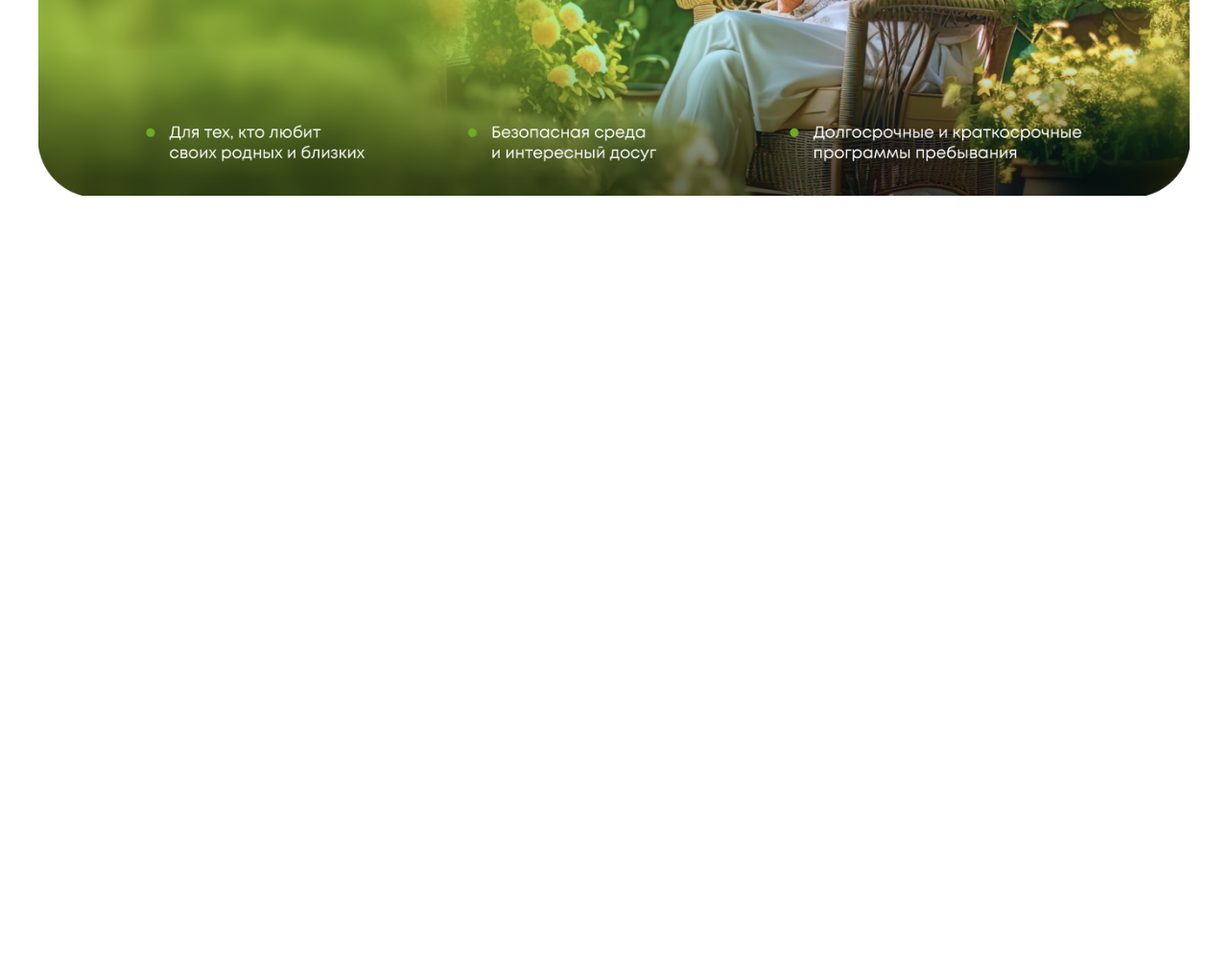
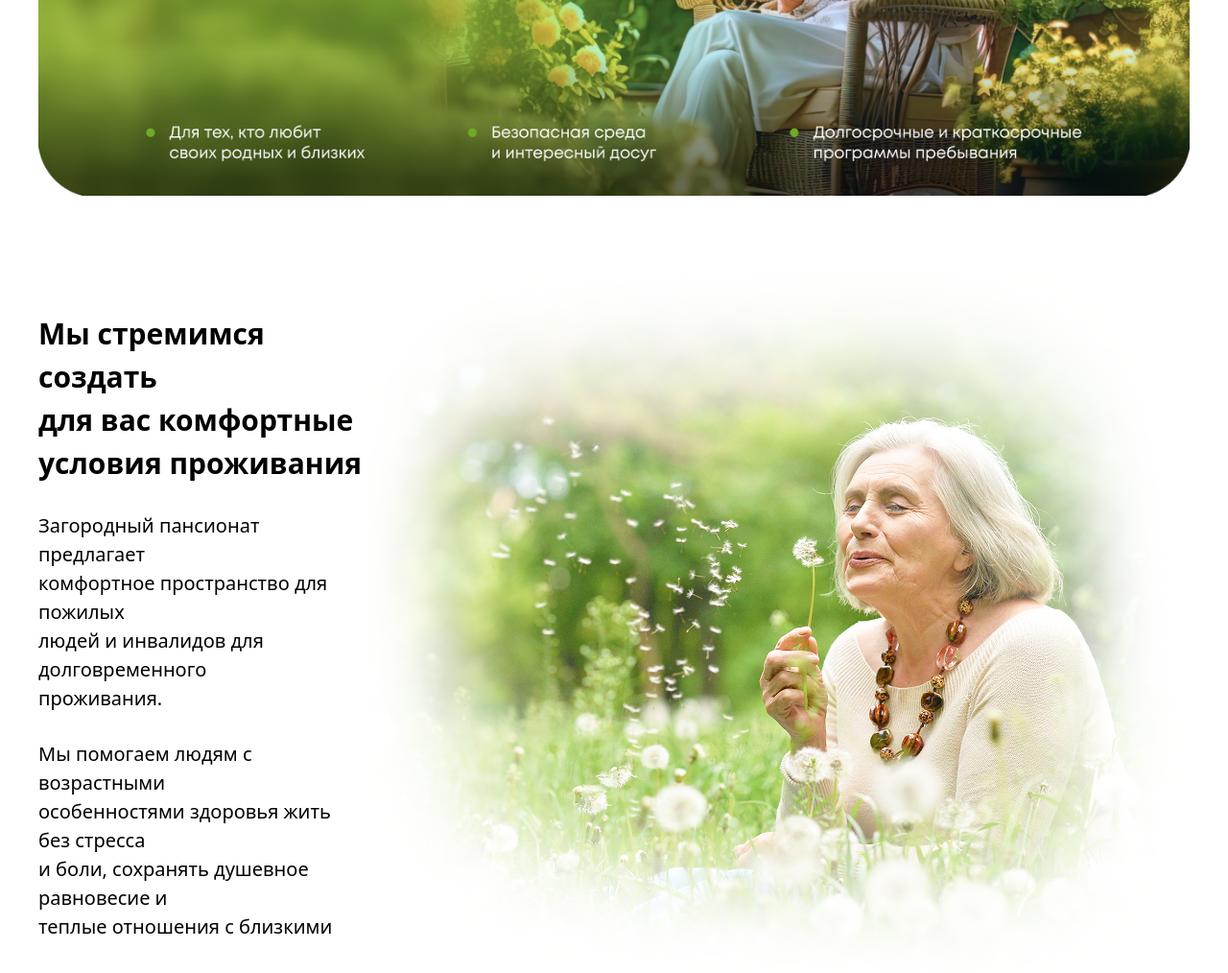
Before and after one commit to MuhammadsolehNusratzoda/third-project-in-git, a website: page src/index.html in a window 1280 px wide. Shown: the part 500-1514 px from the top of the page at 96% size. Before the commit the page ends 800 px from the top, so only its background shows below. Drawn offline with nearby package versions, Linux system fonts and the light colour scheme; files that its build step writes are made by us from their sources.

Commit message:
the foto of grandma is ready

```diff
--- a/src/index.html
+++ b/src/index.html
@@ -31,6 +31,14 @@
         <div class="max-w-350 m-auto p-10">
             <img class="w-full" src="./Screenshot 2025-12-23 141447.png" alt="">
         </div>
+        <main class="flex justify-between items-center max-w-350 m-auto p-10">
+            <div>
+                <h1 class="text-[30px] font-bold mb-7">Мы стремимся создать <br> для вас комфортные <br> условия проживания</h1>
+                <p class="text-[20px] mb-7">Загородный пансионат предлагает <br> комфортное пространство для пожилых <br> людей и инвалидов для долговременного <br> проживания.</p>
+                <p class="text-[20px]">Мы помогаем людям с возрастными <br> особенностями здоровья жить без стресса <br> и боли, сохранять душевное равновесие и <br> теплые отношения с близкими</p>
+            </div>
+            <img src="./Image-01.png" alt="">
+        </main>
     </header>
 </body>
 </html>
```
